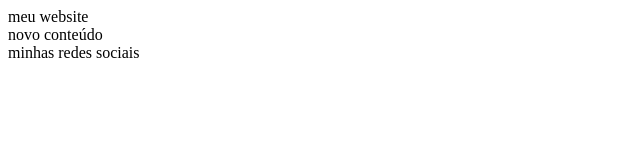
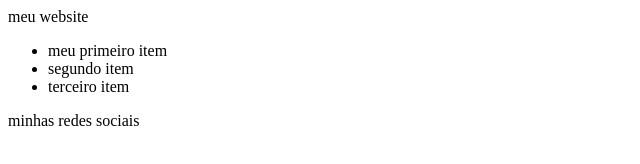
Before and after one commit to jordyalcides/aulas-git, a plain HTML site: page src/index.html in a window 1280 px wide. Shown: the whole page, without its empty margins (0-640 px from the left). Drawn offline with Linux system fonts and the light colour scheme.

Commit message:
atualizando conteúdo principal do site

```diff
--- a/src/index.html
+++ b/src/index.html
@@ -8,7 +8,13 @@
 </head>
 <body>
   <header>meu website</header>
-  <main>novo conteúdo</main>
+  <main><div>
+    <ul>
+      <li>meu primeiro item</li>
+      <li>segundo item</li>
+      <li>terceiro item</li>
+    </ul>
+  </div></main>
   <footer>minhas redes sociais</footer>
 </body>
 </html>
```
